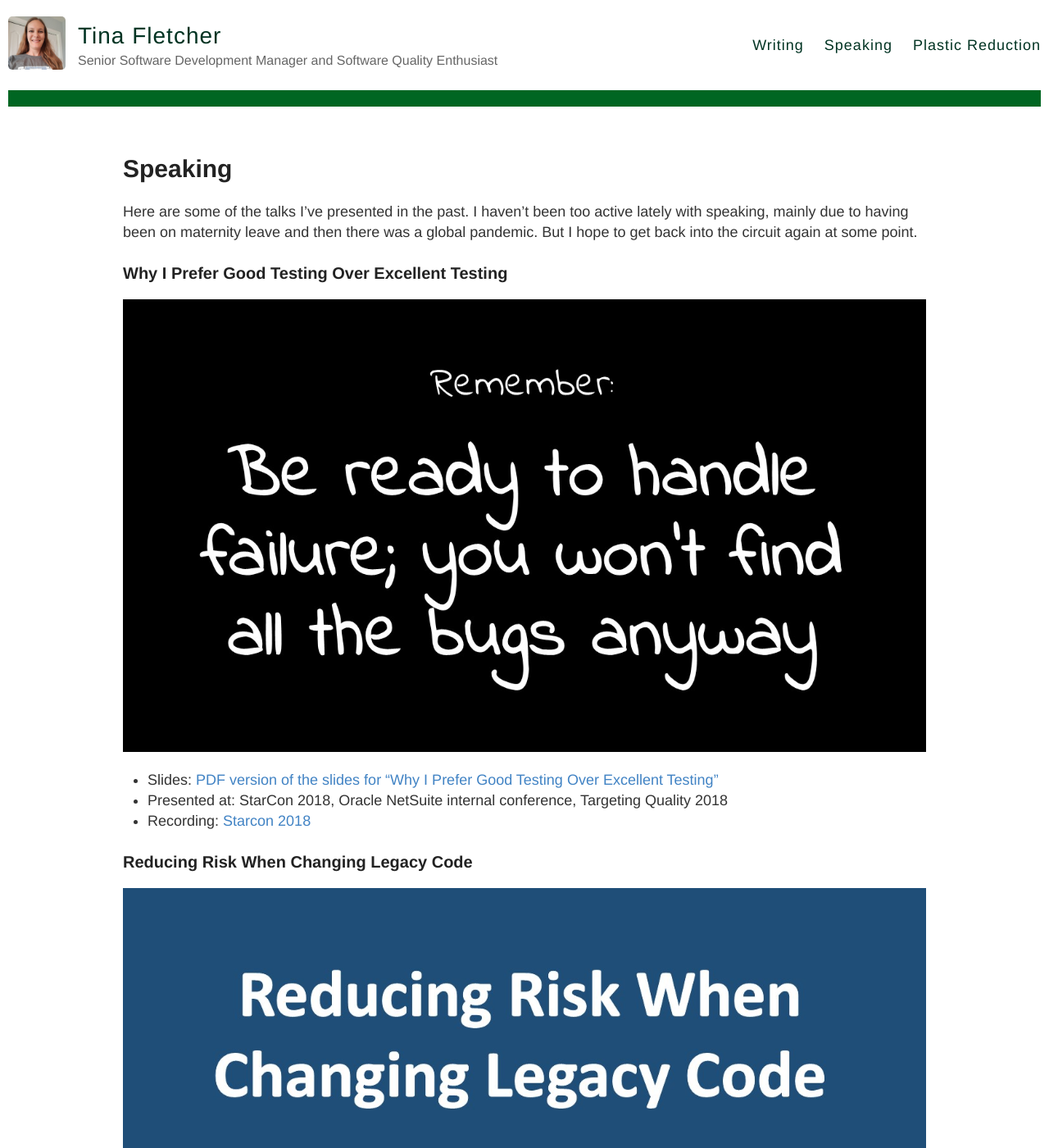
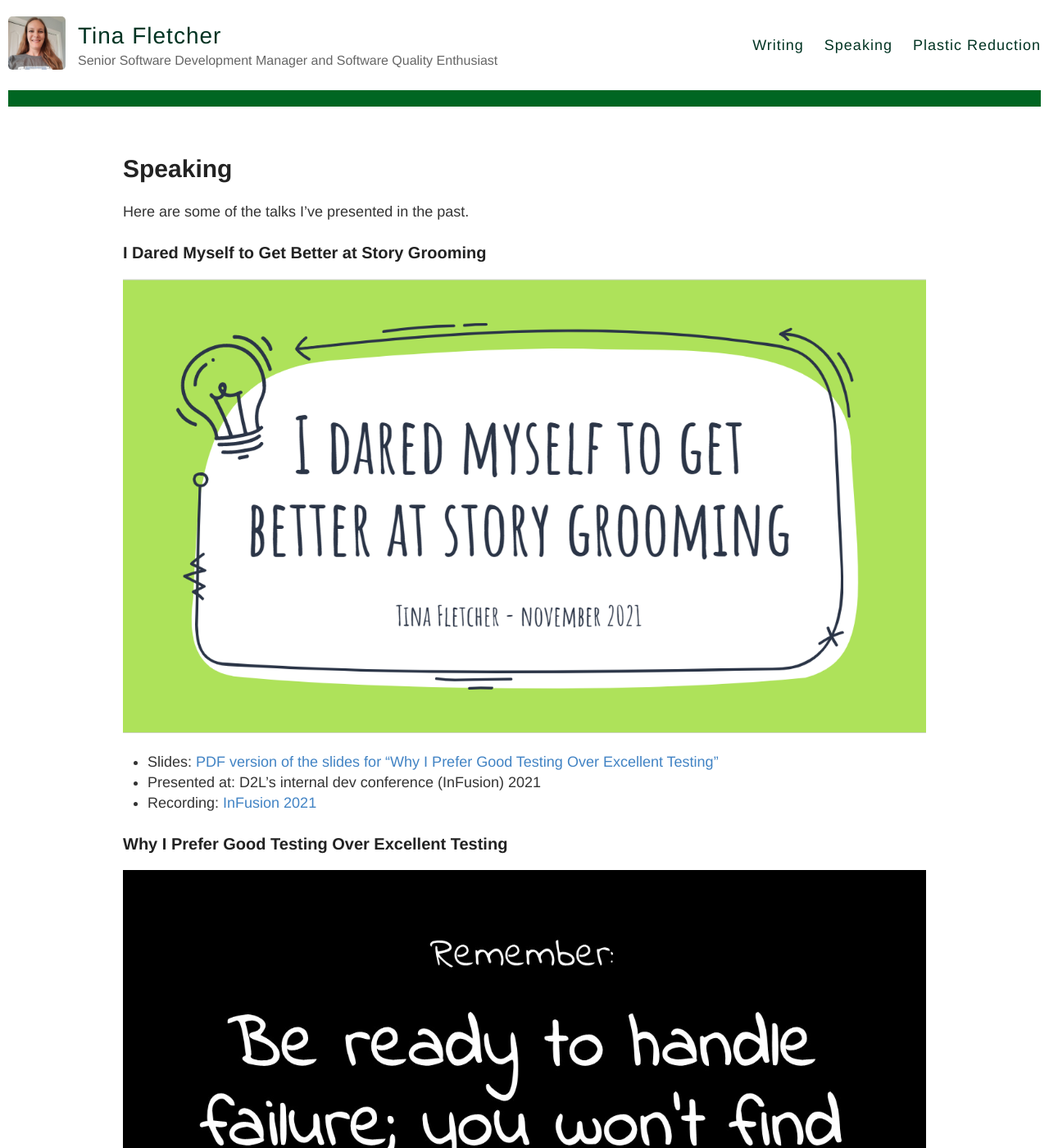
Before and after one commit to tinafletcher/tinafletcher.github.io, a Jekyll site: the page built from speaking.md, in a window 1280 px wide and 1400 px high. Shown: the whole window at 82% size. Built offline with Jekyll 4.4.1, drawn with Linux system fonts in a browser that asks for light colours.

Commit message:
New talk, several new plastic posts

```diff
--- a/speaking.md
+++ b/speaking.md
@@ -4,7 +4,13 @@ title: Speaking
 permalink: /speaking/
 ---
 
-Here are some of the talks I've presented in the past. I haven't been too active lately with speaking, mainly due to having been on maternity leave and then there was a global pandemic. But I hope to get back into the circuit again at some point.
+Here are some of the talks I've presented in the past.
+
+### I Dared Myself to Get Better at Story Grooming
+![Thumbnail image of a slide that says "I Dared Myself to Get Better at Story Grooming"](/images/Story Grooming Thumbnail.PNG)
++ Slides: [PDF version of the slides for "Why I Prefer Good Testing Over Excellent Testing"](../images/I Dared Myself to Get Better at Story Grooming.pdf)
++ Presented at: D2L's internal dev conference (InFusion) 2021
++ Recording: [InFusion 2021](https://youtu.be/DAuLWBmbWnc)
 
 ### Why I Prefer Good Testing Over Excellent Testing
 ![Thumbnail image of a slide that says "Be ready to handle failure; you won't find all the bugs anyway"](/images/Thumbnail - Why I Prefer.jpg)
```
Also changed, not shown: _posts/2021-11-12-Deodorant.md (added, +13 -0 lines), _posts/2021-11-12-Shampoo-Conditioner.md (added, +12 -0 lines), _posts/2021-11-12-Sunscreen.md (added, +9 -0 lines), _posts/2021-11-12-Toothbrush.md (added, +9 -0 lines), images/Story Grooming Thumbnail.PNG (added), images/shampoo-bars.jpg (added), images/sunscreen.jpg (added), 4 other files.
